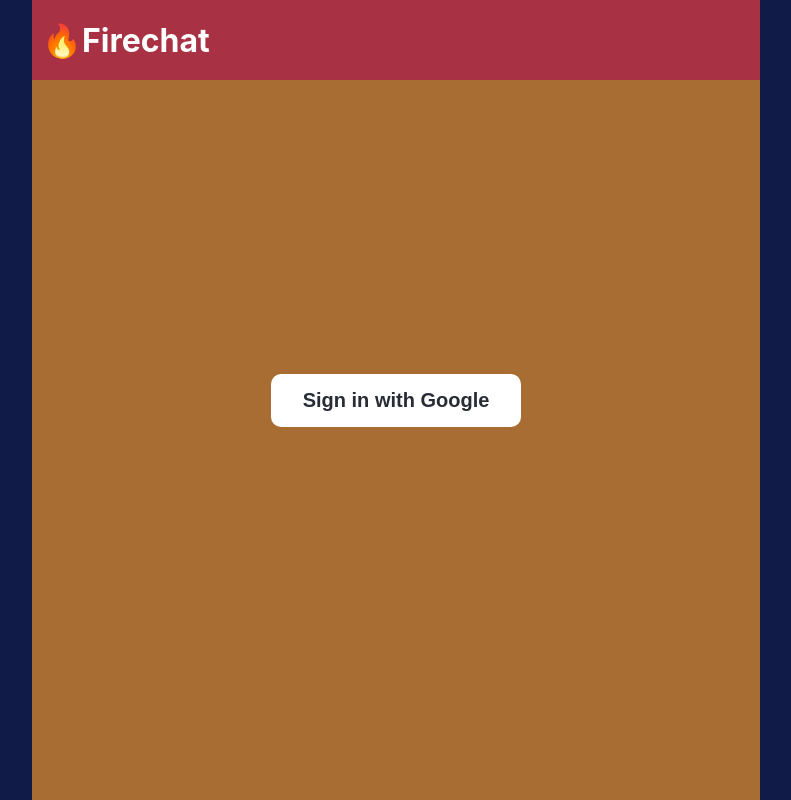
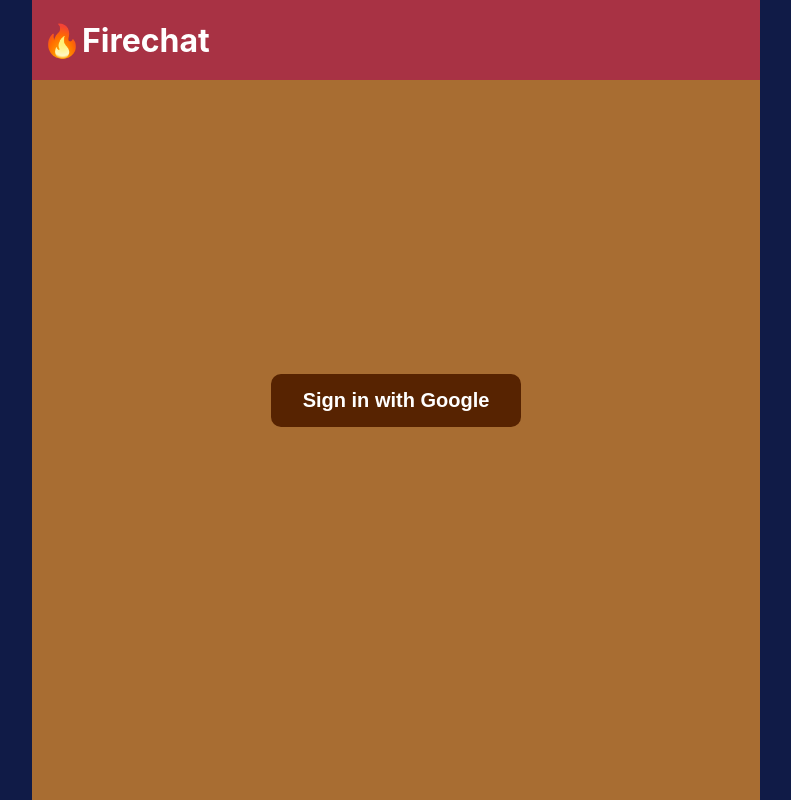
Before and after one commit to briankwong65/firechat, a React (Create React App) app: page / in a window 1280 px wide. Shown: the whole page, without its empty margins (244-1035 px from the left). Built offline with nearby package versions, Linux system fonts and the light colour scheme; no server answers.

Commit message:
Edit SignIn button color

```diff
--- a/src/components/SignIn/styles.module.scss
+++ b/src/components/SignIn/styles.module.scss
@@ -1,8 +1,8 @@
 .signInBtn {
-    color: #282c34;
-    background: white;
-    max-width: 400px;
-    margin: 0 auto;
-    border-radius: 10px;
-    font-weight: bold;
+  color: white;
+  background: #572301;
+  max-width: 400px;
+  margin: 0 auto;
+  border-radius: 10px;
+  font-weight: bold;
 }
```
